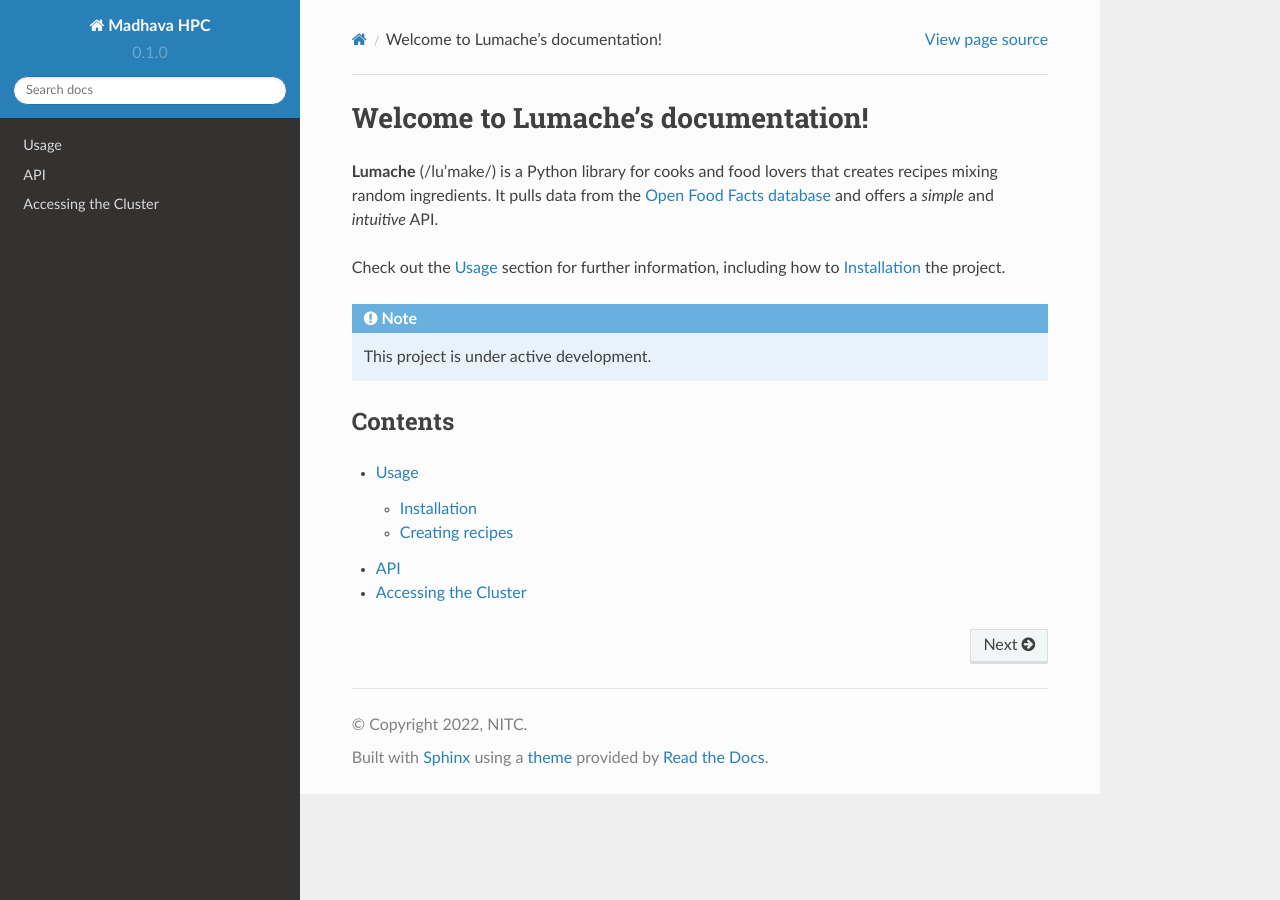
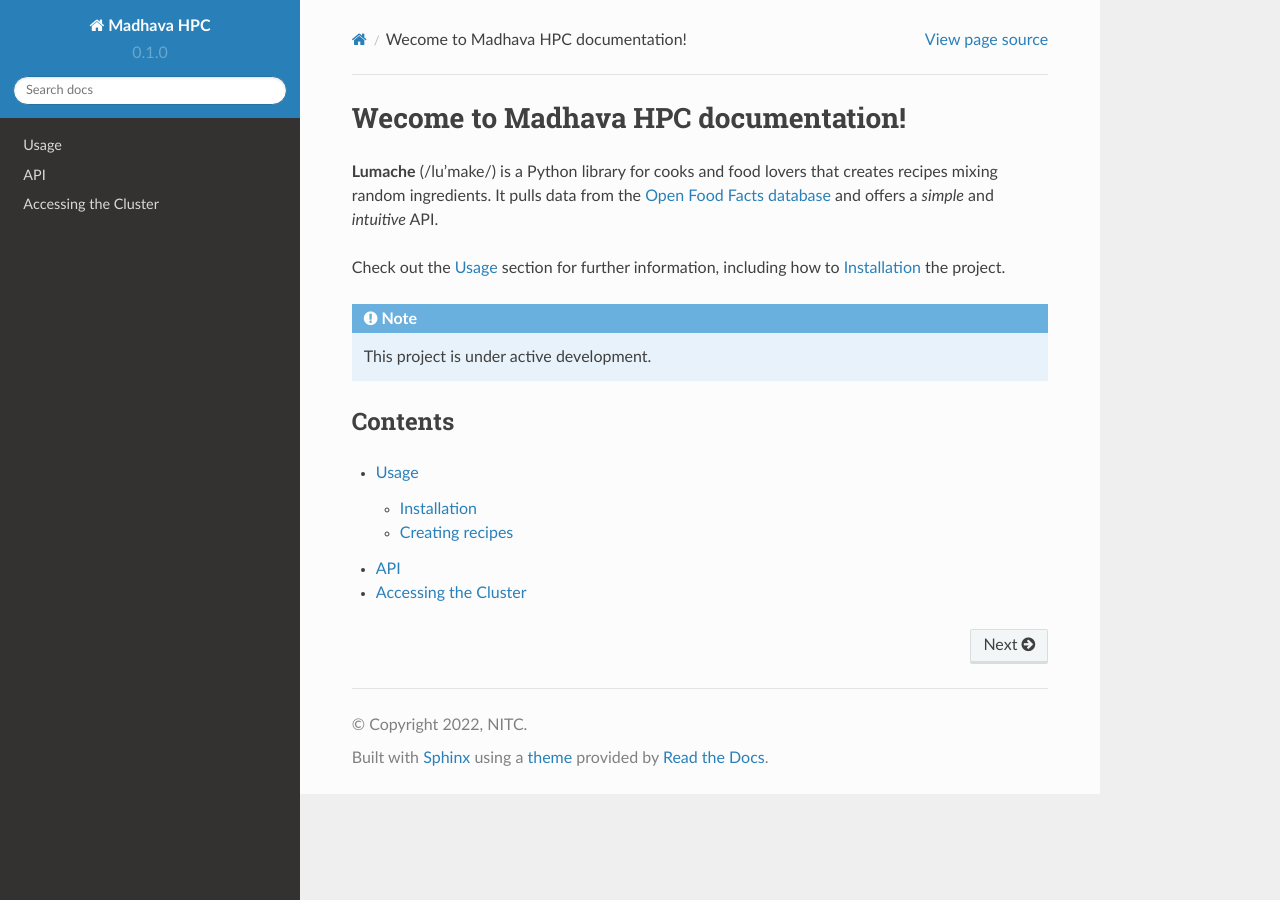
Before and after one commit to iseeker-d/madhavahpc, a Sphinx documentation site: the page built from docs/source/index.rst, in a window 1280 px wide. Built offline with Sphinx 7.4.7 and the Read the Docs theme 2.0.0, drawn with Linux system fonts in a browser that asks for light colours; pages that are not in the unit, such as notebooks, are missing from menus.

Commit message:
Update index.rst

```diff
--- a/docs/source/index.rst
+++ b/docs/source/index.rst
@@ -1,4 +1,4 @@
-Welcome to Lumache's documentation!
+Wecome to Madhava HPC documentation!
 ===================================
 
 **Lumache** (/lu'make/) is a Python library for cooks and food lovers
```
